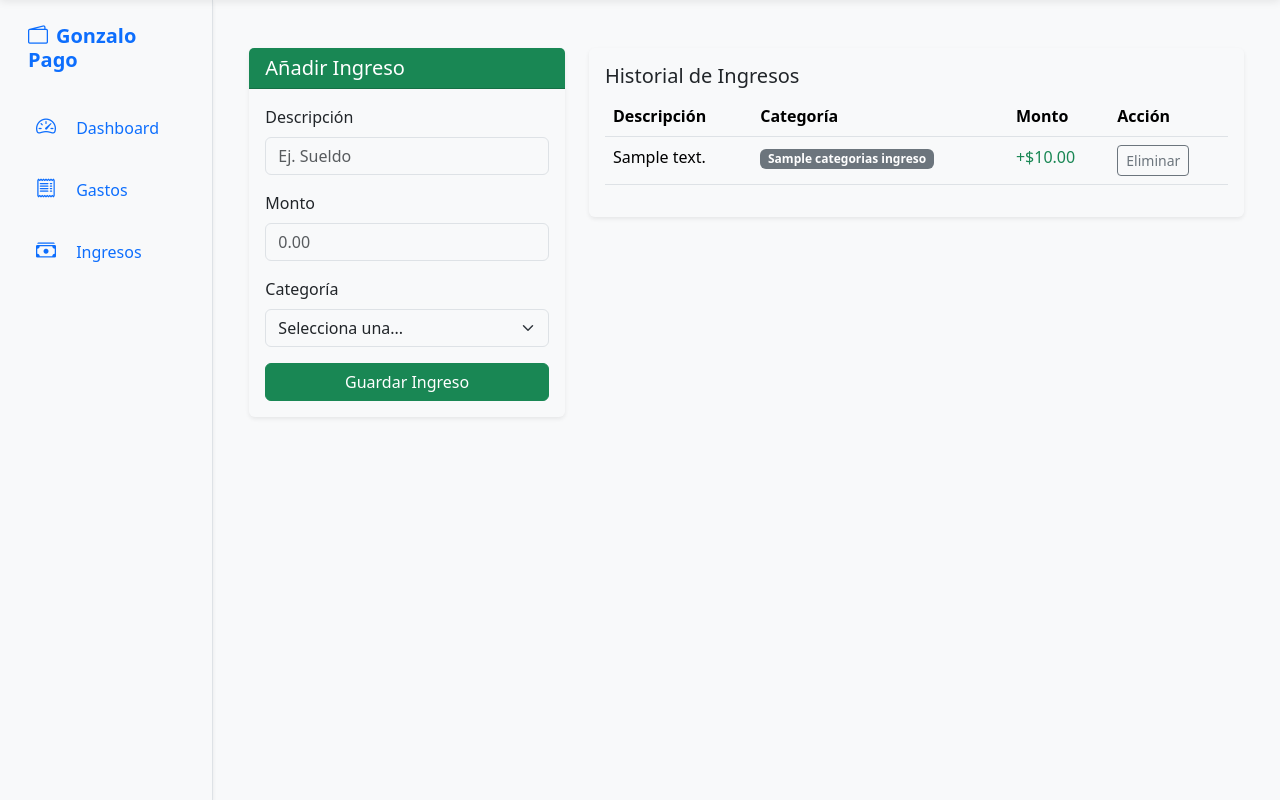
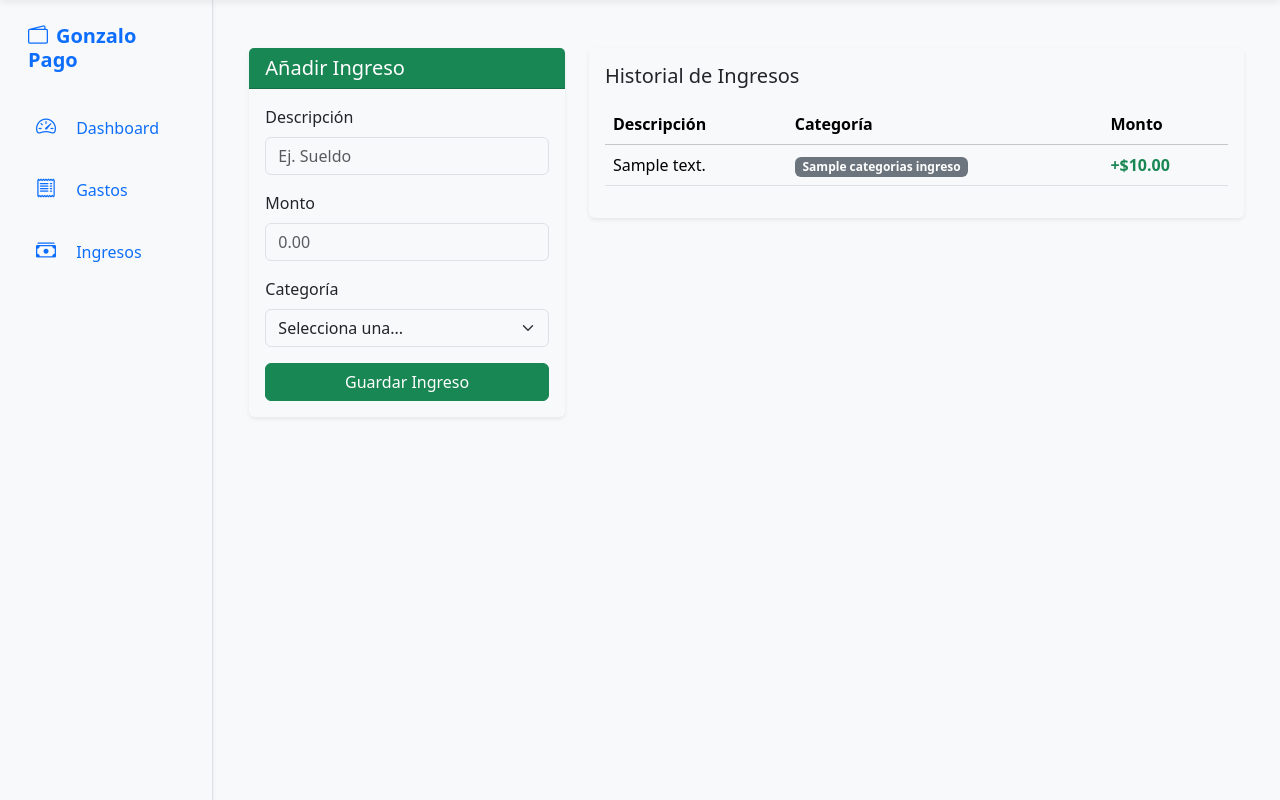
Before and after one commit to blazeunk/Gonzalo-pago-1, a Flask app: template templates/incomes.html in a window 1280 px wide. Shown: the part 142-942 px from the top of the page. Run offline with Flask 3, Linux system fonts and the light colour scheme; the template is opened without the code that fills it: most values are stand-ins (such as "Sample title", 1, 10 or a date in 2020); some libraries are stand-ins or nearby versions.

Commit message:
Refactor incomes.html layout and structure

```diff
--- a/templates/incomes.html
+++ b/templates/incomes.html
@@ -3,7 +3,7 @@
 <div class="container mt-4">
     <div class="row">
         <div class="col-md-4">
-            <div class="card shadow-sm">
+            <div class="card shadow-sm mb-4">
                 <div class="card-header bg-success text-white">
                     <h5 class="mb-0">Añadir Ingreso</h5>
                 </div>
@@ -35,32 +35,34 @@
         <div class="col-md-8">
             <div class="card shadow-sm">
                 <div class="card-body">
-                    <h5 class="card-title">Historial de Ingresos</h5>
+                    <h5 class="card-title mb-3">Historial de Ingresos</h5>
                     <div class="table-responsive">
-                        <table class="table table-hover">
-                            <thead>
+                        <table class="table table-hover align-middle">
+                            <thead class="table-light">
                                 <tr>
                                     <th>Descripción</th>
                                     <th>Categoría</th>
                                     <th>Monto</th>
-                                    <th>Acción</th>
                                 </tr>
                             </thead>
                             <tbody>
-                                {% for ingreso in ingresos_lista %}
+                                {% if ingresos_lista %}
+                                    {% for i in ingresos_lista %}
                                     <tr>
-                                    <td>{{ ingreso.descripcion }}</td>
+                                        <td>{{ i.descripcion }}</td>
                                         <td>
                                             <span class="badge bg-secondary">
-                                            {{ ingreso.categorias_ingresos.nombre if ingreso.categorias_ingresos else 'Sin categoría' }}
+                                                {{ i.categorias_ingresos.nombre if i.categorias_ingresos else 'S/C' }}
                                             </span>
                                         </td>
-                                    <td class="text-success">+${{ "%.2f"|format(ingreso.monto) }}</td>
-                                    <td>
-                                        <button class="btn btn-sm btn-outline-secondary">Eliminar</button>
-                                    </td>
+                                        <td class="text-success fw-bold">+${{ "%.2f"|format(i.monto|float) }}</td>
                                     </tr>
                                     {% endfor %}
+                                {% else %}
+                                    <tr>
+                                        <td colspan="3" class="text-center text-muted">No hay ingresos registrados.</td>
+                                    </tr>
+                                {% endif %}
                             </tbody>
                         </table>
                     </div>
```
Lines whose indentation alone changed are shown as unchanged.
